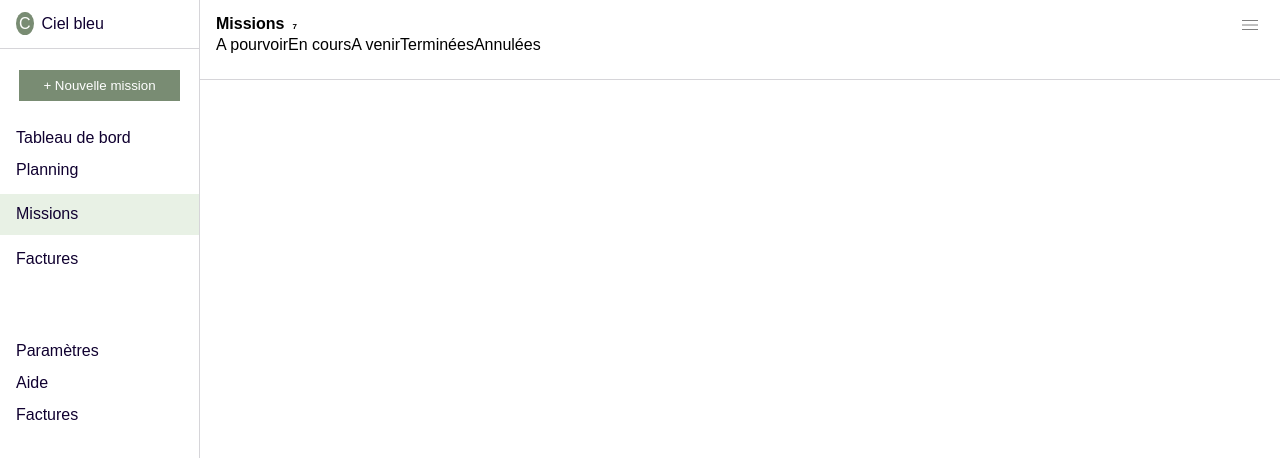
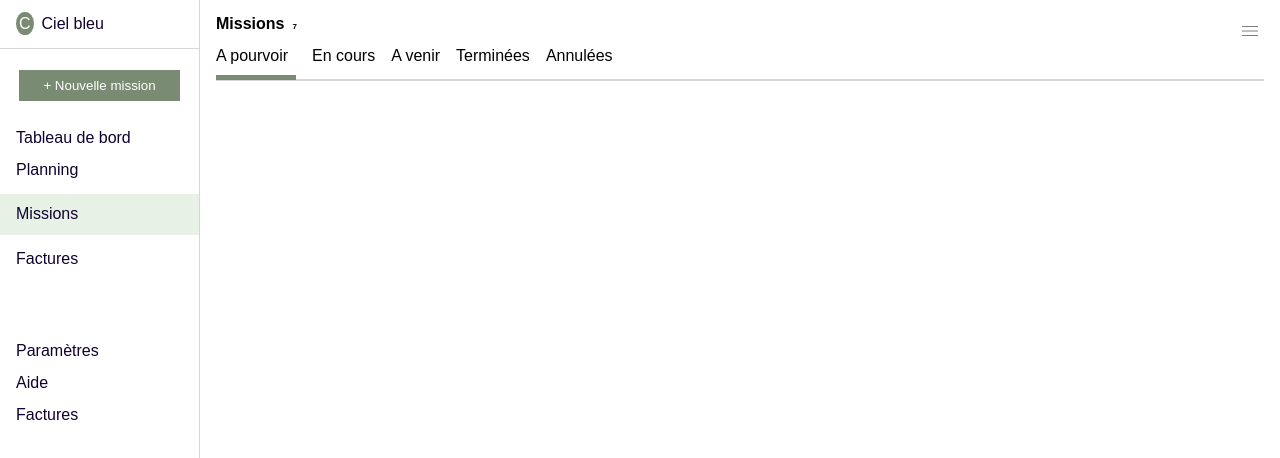
Before and after one commit to Sarah-Emidio/Missions, a React (Vite) app: page / in a window 1280 px wide. Shown: the top 458 px of the page. Built offline with nearby package versions, Linux system fonts and the light colour scheme.

Commit message:
modifications du placement de la nav

```diff
--- a/src/components/App/Header/Header.scss
+++ b/src/components/App/Header/Header.scss
@@ -3,11 +3,10 @@
 
 .header__content {
     width: 288px;
+    margin: 16px;
     font-family: sans-serif;
-    padding: 16px;
-    border-bottom: 1px solid vars.$border_grey;
-    margin-bottom: 1rem;
-    height: 5rem;
+    // border-bottom: 1px solid vars.$border_grey;
+    height: 4rem;
     box-sizing: border-box;
 
     .header__menuContent {
@@ -17,6 +16,7 @@
     }
     .header__title {
         font-weight: bold;
+        margin-bottom: 1rem;
     }
 
     .header__subtitle {
@@ -37,7 +37,18 @@
 
 .nav__container {
     display: flex;
-    flex-direction: row;
+    flex-direction: column;
+    gap: 1rem;
+    border-bottom: 1px solid vars.$border_grey;
+
+    .nav__link {
+        gap: 1rem;
+        margin-bottom: 0.7rem;
+    }
+    .nav__linkOn {
+        width: 5rem;
+        border-bottom: 5px solid vars.$background_green;
+    }
 }
 
 @include mixin.smallDevices {
@@ -45,5 +56,10 @@
         display: flex;
         flex-direction: column;
         width: 100%;
+        border-bottom: 1px solid vars.$border_grey;
+    }
+    .nav__container{
+        display: flex;
+        flex-direction: row;
     }
 }
--- a/src/components/App/Main/Main.scss
+++ b/src/components/App/Main/Main.scss
@@ -5,7 +5,7 @@
 .main__container {
     background-color: vars.$background_grey;
     color: vars.$font_blue;
-    height: 100vh;
+    height: 30rem;
     width: 100%;
     box-sizing: border-box;
     display: flex;
```
